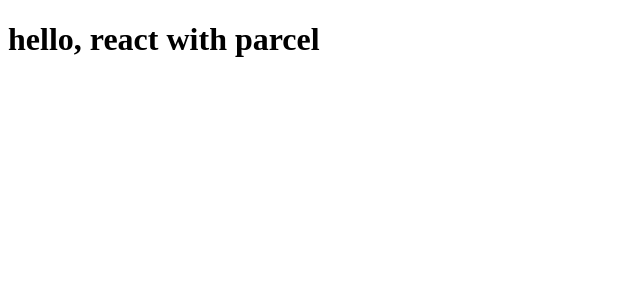
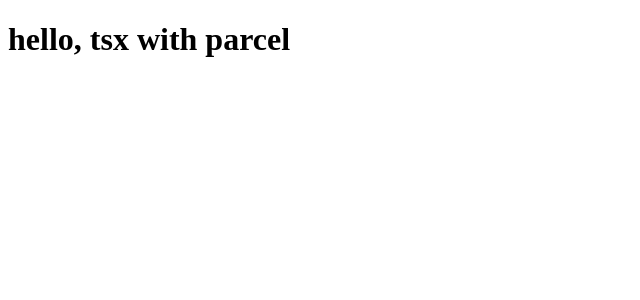
Before and after one commit to dadadadev/portfolio, a React (Vite) app: page / in a window 1280 px wide. Shown: the top 300 px of the page, without its empty margins (0-640 px from the left). Built offline with nearby package versions, Linux system fonts and the light colour scheme.

Commit message:
use typescript

```diff
--- a/src/app.js
+++ /dev/null
@@ -1,7 +0,0 @@
-import React from 'react';
-import ReactDOM from 'react-dom';
-
-ReactDOM.render(
-  <h1>hello, react with parcel</h1>,
-  document.getElementById('app')
-);
--- /dev/null
+++ b/src/app.tsx
@@ -0,0 +1,7 @@
+import * as React from 'react';
+import * as ReactDOM from 'react-dom';
+
+ReactDOM.render(
+  <h1>hello, tsx with parcel</h1>,
+  document.getElementById('app')
+);
--- a/src/index.html
+++ b/src/index.html
@@ -8,6 +8,6 @@
 </head>
 <body>
   <div id="app"></div>
-  <script src="/app.js"></script>
+  <script src="/app.tsx"></script>
 </body>
 </html>
```
